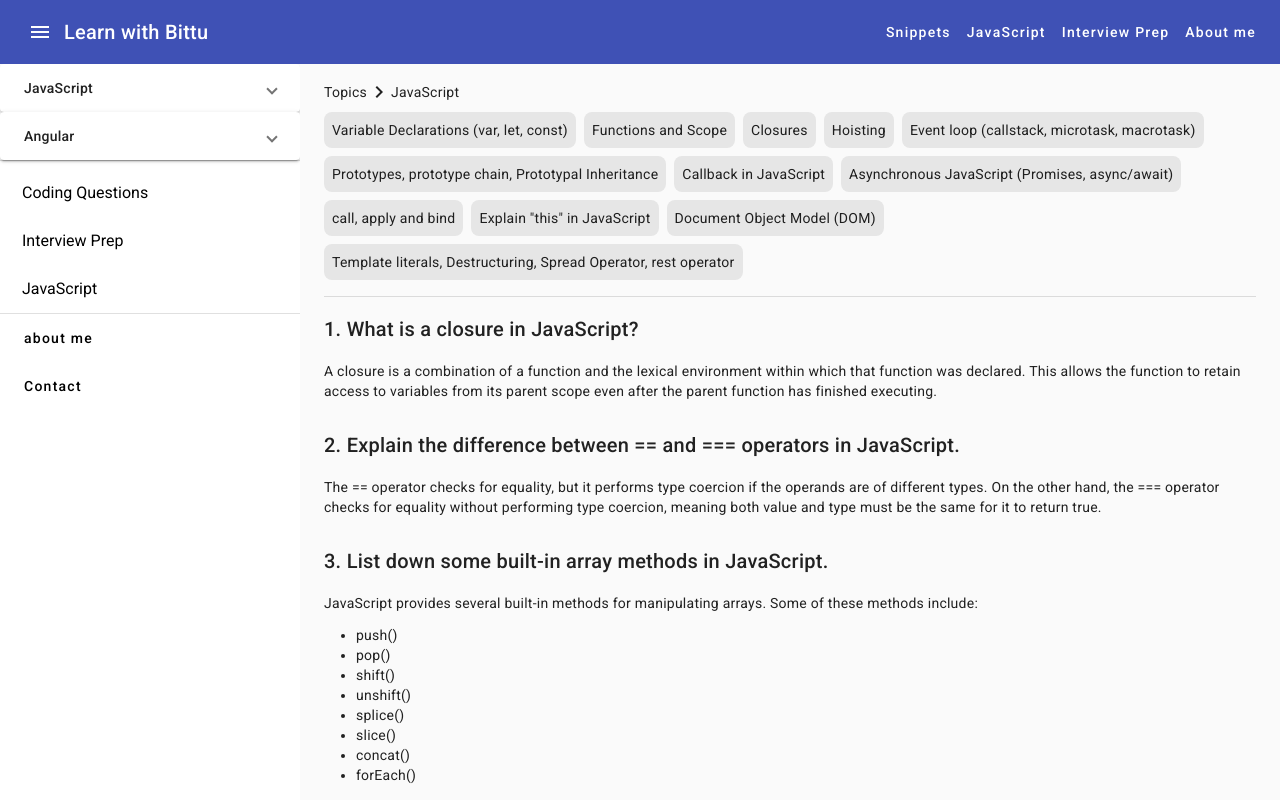
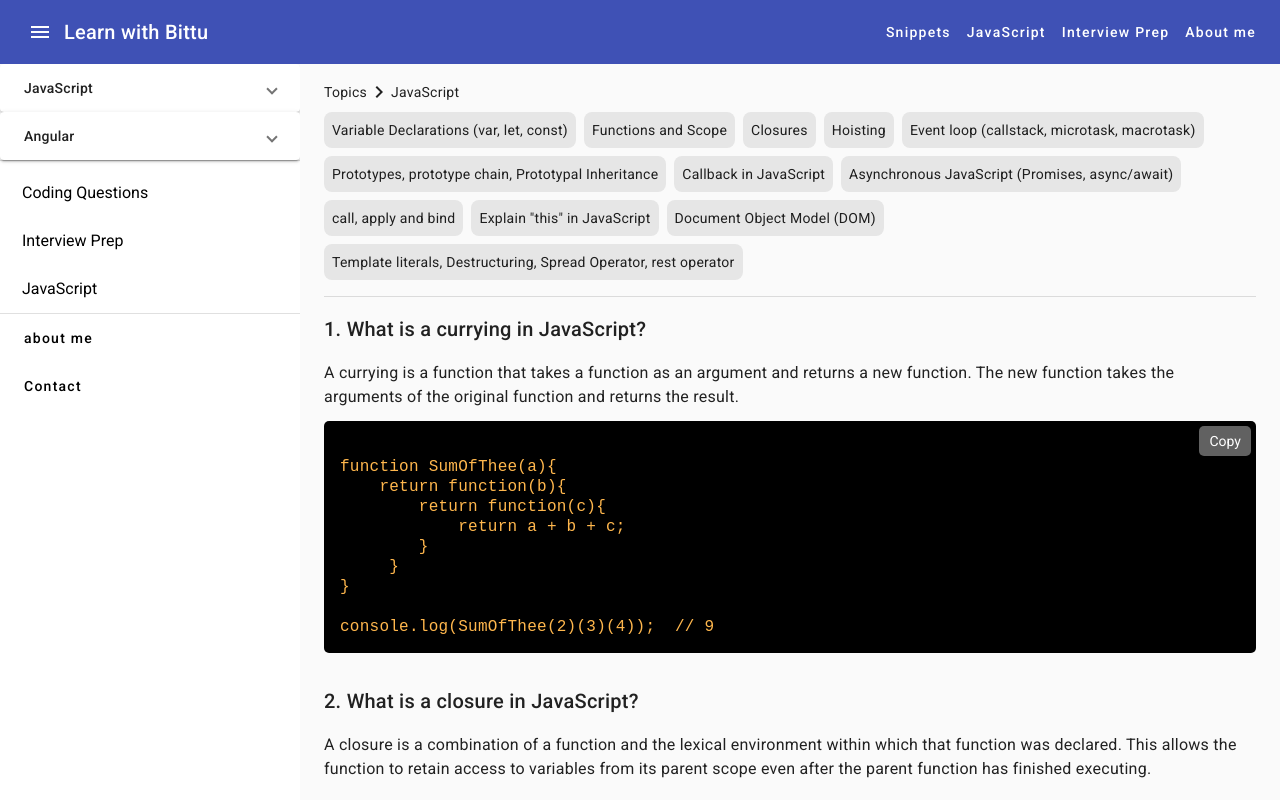
Before and after one commit to bittu1040/Learn-with-Bittu, an Angular app: page /javascript-articles in a window 1280 px wide. Built offline with nearby package versions, Linux system fonts and the light colour scheme.

Commit message:
added code snippet and copy option

```diff
--- a/src/app/components/javascript-articles/javascript-articles.component.css
+++ b/src/app/components/javascript-articles/javascript-articles.component.css
@@ -8,3 +8,43 @@
 .custom-box:hover {
     border: 1px solid #ffc107;
 }
+
+p{
+    font-size: 1rem;
+    line-height: 1.5;
+  }
+
+
+
+.code-snippet-container {
+    position: relative;
+  }
+
+
+  .code-snippet {
+    background-color: #000000;
+    color: #FFB74D;
+    border-radius: 5px;
+    padding:16px ;
+    font-family: 'Courier New', Courier, monospace;
+    overflow-x: auto; /* Enable horizontal scroll for long lines */
+    font-size: 1rem;
+    white-space: pre-wrap;
+
+  }
+
+  .copy-button {
+    position: absolute;
+    top: 5px;
+    right: 5px;
+    padding: 5px 10px;
+    border: none;
+    color: #fff;
+    border-radius: 5px;
+    cursor: pointer;
+    background-color: #616161;;
+  }
+
+  .copy-button:hover {
+    background-color: #0056b3;
+  }
--- a/src/app/components/javascript-articles/javascript-articles.component.html
+++ b/src/app/components/javascript-articles/javascript-articles.component.html
@@ -22,21 +22,32 @@
 
     <div class="row mt-3">
         <div class="col">
-            <h2>1. What is a closure in JavaScript?</h2>
+            <h2>1. What is a currying in JavaScript?</h2>
+            <p>A currying is a function that takes a function as an argument and returns a new function. The new function takes the arguments of the original function and returns the result.</p>
+            <div class="code-snippet-container">
+                <button (click)="copyToClipboard()" class="copy-button">Copy</button>
+                <pre class="code-snippet">{{ curryingCodeSnippet }}</pre>
+              </div>
+        </div>
+    </div>
+
+    <div class="row mt-3">
+        <div class="col">
+            <h2>2. What is a closure in JavaScript?</h2>
             <p>A closure is a combination of a function and the lexical environment within which that function was declared. This allows the function to retain access to variables from its parent scope even after the parent function has finished executing.</p>
         </div>
     </div>
 
     <div class="row mt-3">
         <div class="col">
-            <h2>2. Explain the difference between == and === operators in JavaScript.</h2>
+            <h2>3. Explain the difference between == and === operators in JavaScript.</h2>
             <p>The == operator checks for equality, but it performs type coercion if the operands are of different types. On the other hand, the === operator checks for equality without performing type coercion, meaning both value and type must be the same for it to return true.</p>
         </div>
     </div>
 
     <div class="row mt-3">
         <div class="col">
-            <h2>3. List down some built-in array methods in JavaScript.</h2>
+            <h2>4. List down some built-in array methods in JavaScript.</h2>
             <p>JavaScript provides several built-in methods for manipulating arrays. Some of these methods include:</p>
             <ul>
                 <li>push()</li>
--- a/src/app/components/javascript-articles/javascript-articles.component.ts
+++ b/src/app/components/javascript-articles/javascript-articles.component.ts
@@ -7,11 +7,33 @@ import { listOfQuestions } from 'app/shared/topics';
 })
 export class JavascriptArticlesComponent implements OnInit {
 
-JSTopics:any
+  JSTopics: any;
+  curryingCodeSnippet: string = `
+function SumOfThee(a){
+    return function(b){
+        return function(c){
+            return a + b + c;
+        }
+     }
+}
 
-ngOnInit(): void {
-  this.JSTopics= listOfQuestions.filter((data)=>{
-    return data.category=="javascript"
-  })
+console.log(SumOfThee(2)(3)(4));  // 9
+`;
+
+
+  ngOnInit(): void {
+    this.JSTopics = listOfQuestions.filter((data) => {
+      return data.category == "javascript"
+    })
+  }
+
+  copyToClipboard() {
+    const el = document.createElement('textarea');
+    el.value = this.curryingCodeSnippet;
+    document.body.appendChild(el);
+    el.select();
+    document.execCommand('copy');
+    document.body.removeChild(el);
+    alert('Code snippet copied to clipboard!');
+  }
 }
-}
```
